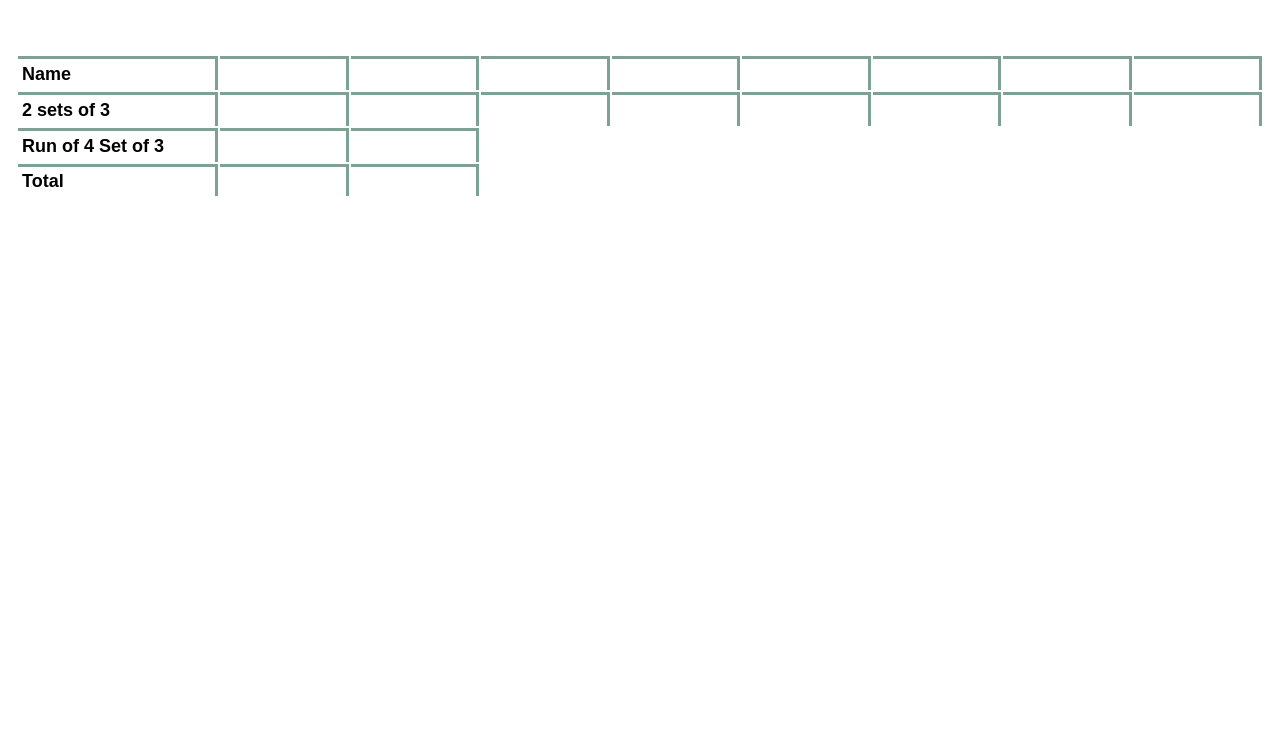
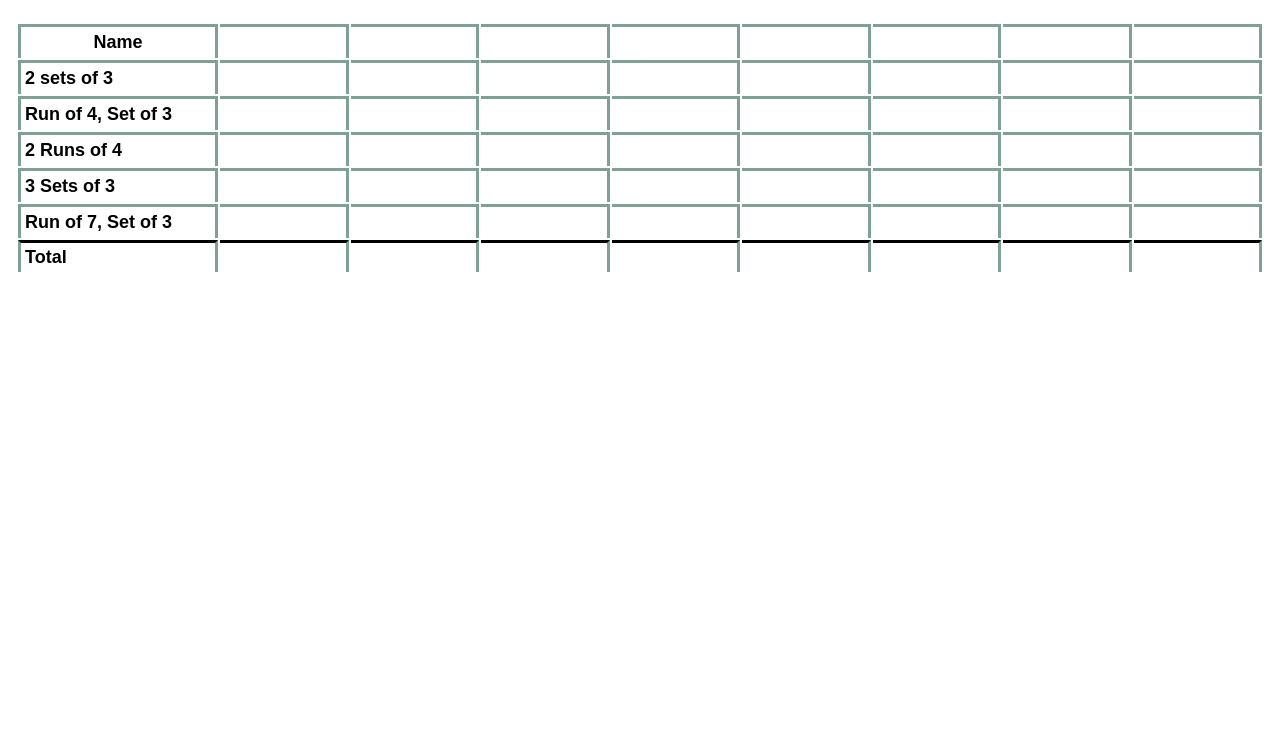
Before and after one commit to sts10/contract_score_card, a plain HTML site: page index.html in a window 1280 px wide. Shown: the part 52-800 px from the top of the page. Drawn offline with nearby package versions, Linux system fonts and the light colour scheme; a web font is replaced by a local one.

Commit message:
expanded to 8 players, 5 hands, plus centered title

```diff
--- a/css/styles.css
+++ b/css/styles.css
@@ -8,14 +8,8 @@ html{
   position: relative;
 }
 
-/* Make container responsive
-Use padding instead of margin so tweet button still works properly */
-article{
-  width: 100%;
-  max-width: 500px;
-  margin: 0 auto;
-  padding: 3em 1em 0;
-  position: relative;
+body {
+  font-family: 'Walter Turncoat', arial;
 }
 
 #header {
@@ -23,22 +17,22 @@ article{
   max-width: 900px;
   margin: 0 auto;
   position: relative;
+
 }
 
-#title {
-  margin: 0 auto;
-  position: relative;
+h1 {
+  text-align: center;
 }
 
 table {
   width: 100%;
   /*max-width: 900px;*/
   margin: 0 auto;
-  padding: 3em 1em 0;
+  padding: 1em 1em 0;
   position: relative;
 }
 
-td {
+th, td {
   font-family: 'Walter Turncoat', arial;
   font-weight: bold;
   font-size: 18px;
@@ -48,8 +42,18 @@ td {
   margin: 0;
 }
 
-td:first-child {
+td:first-child, th:first-child {
   width: 200px;
+  border-left: 3px #7DA193 solid;
+}
+
+td.total {
+  text-align: right;
+  border-top: 3px black solid;
+}
+
+#label {
+  text-align: left;
 }
 
 *:focus {
@@ -60,6 +64,7 @@ input[type=text] {
   font-family: 'Walter Turncoat', arial;
   font-weight: bold;
   font-size: 18px;
+  text-align: center;
   width: 100%;
   border: 0;
 }
--- a/index.html
+++ b/index.html
@@ -9,42 +9,86 @@
 <body>
   <div id="header">
     <h1>Contract Rummy Score Card</h1>
+
   </div>
   <table>
 
     <tr>
-      <td>Name</td>
-      <td><input type="text" class="name" id="player1_name"></td>
-      <td><input type="text" class="name" id="player2_name"></td>
-      <td><input type="text" class="name" id="player3_name"></td>
-      <td><input type="text" class="name" id="player4_name"></td>
-      <td><input type="text" class="name" id="player5_name"></td>
-      <td><input type="text" class="name" id="player6_name"></td>
-      <td><input type="text" class="name" id="player7_name"></td>
-      <td><input type="text" class="name" id="player8_name"></td>
+      <th>Name</th>
+      <th><input type="text" class="name" id="player1_name"></th>
+      <th><input type="text" class="name" id="player2_name"></th>
+      <th><input type="text" class="name" id="player3_name"></th>
+      <th><input type="text" class="name" id="player4_name"></th>
+      <th><input type="text" class="name" id="player5_name"></th>
+      <th><input type="text" class="name" id="player6_name"></th>
+      <th><input type="text" class="name" id="player7_name"></th>
+      <th><input type="text" class="name" id="player8_name"></th>
     </tr>
     <tr>
       <td>2 sets of 3</td>
-      <td><input type="text" class="hand1" id="player1_hand1"></td>
-      <td><input type="text" class="hand1" id="player2_hand1"></td>
-      <td><input type="text" class="hand1" id="player3_hand1"></td>
-      <td><input type="text" class="hand1" id="player4_hand1"></td>
-      <td><input type="text" class="hand1" id="player5_hand1"></td>
-      <td><input type="text" class="hand1" id="player6_hand1"></td>
-      <td><input type="text" class="hand1" id="player7_hand1"></td>
-      <td><input type="text" class="hand1" id="player8_hand1"></td>
+      <td><input type="text" class="hand" id="player1_hand1"></td>
+      <td><input type="text" class="hand" id="player2_hand1"></td>
+      <td><input type="text" class="hand" id="player3_hand1"></td>
+      <td><input type="text" class="hand" id="player4_hand1"></td>
+      <td><input type="text" class="hand" id="player5_hand1"></td>
+      <td><input type="text" class="hand" id="player6_hand1"></td>
+      <td><input type="text" class="hand" id="player7_hand1"></td>
+      <td><input type="text" class="hand" id="player8_hand1"></td>
     </tr>
     <tr>
-      <td>Run of 4 Set of 3</td>
-      <td><input type="text" class="hand2" id="player1_hand2"></td>
-      <td><input type="text" class="hand2" id="player2_hand2"></td>
-
+      <td>Run of 4, Set of 3</td>
+      <td><input type="text" class="hand" id="player1_hand2"></td>
+      <td><input type="text" class="hand" id="player2_hand2"></td>
+      <td><input type="text" class="hand" id="player3_hand2"></td>
+      <td><input type="text" class="hand" id="player4_hand2"></td>
+      <td><input type="text" class="hand" id="player5_hand2"></td>
+      <td><input type="text" class="hand" id="player6_hand2"></td>
+      <td><input type="text" class="hand" id="player7_hand2"></td>
+      <td><input type="text" class="hand" id="player8_hand2"></td>
     </tr>
     <tr>
-      <td>Total</td>
+      <td>2 Runs of 4</td>
+      <td><input type="text" class="hand" id="player1_hand3"></td>
+      <td><input type="text" class="hand" id="player2_hand3"></td>
+      <td><input type="text" class="hand" id="player3_hand3"></td>
+      <td><input type="text" class="hand" id="player4_hand3"></td>
+      <td><input type="text" class="hand" id="player5_hand3"></td>
+      <td><input type="text" class="hand" id="player6_hand3"></td>
+      <td><input type="text" class="hand" id="player7_hand3"></td>
+      <td><input type="text" class="hand" id="player8_hand3"></td>
+    </tr>
+    <tr>
+      <td>3 Sets of 3</td>
+      <td><input type="text" class="hand" id="player1_hand4"></td>
+      <td><input type="text" class="hand" id="player2_hand4"></td>
+      <td><input type="text" class="hand" id="player3_hand4"></td>
+      <td><input type="text" class="hand" id="player4_hand4"></td>
+      <td><input type="text" class="hand" id="player5_hand4"></td>
+      <td><input type="text" class="hand" id="player6_hand4"></td>
+      <td><input type="text" class="hand" id="player7_hand4"></td>
+      <td><input type="text" class="hand" id="player8_hand4"></td>
+    </tr>
+    <tr>
+      <td>Run of 7, Set of 3</td>
+      <td><input type="text" class="hand" id="player1_hand5"></td>
+      <td><input type="text" class="hand" id="player2_hand5"></td>
+      <td><input type="text" class="hand" id="player3_hand5"></td>
+      <td><input type="text" class="hand" id="player4_hand5"></td>
+      <td><input type="text" class="hand" id="player5_hand5"></td>
+      <td><input type="text" class="hand" id="player6_hand5"></td>
+      <td><input type="text" class="hand" id="player7_hand5"></td>
+      <td><input type="text" class="hand" id="player8_hand5"></td>
+    </tr>
+    <tr>
+      <td class="total" id="label">Total</td>
       <td class="total"><span id="player1_total"></span></td>
       <td class="total"><span id="player2_total"></span></td>
-
+      <td class="total"><span id="player3_total"></span></td>
+      <td class="total"><span id="player4_total"></span></td>
+      <td class="total"><span id="player5_total"></span></td>
+      <td class="total"><span id="player6_total"></span></td>
+      <td class="total"><span id="player7_total"></span></td>
+      <td class="total"><span id="player8_total"></span></td>
     </tr>
   </table>
 
--- a/js/app.js
+++ b/js/app.js
@@ -35,5 +35,11 @@ $(document).ready(function(){
   function calculateAll(){
     calculatePlayerTotal(1);
     calculatePlayerTotal(2);
+    calculatePlayerTotal(3);
+    calculatePlayerTotal(4);
+    calculatePlayerTotal(5);
+    calculatePlayerTotal(6);
+    calculatePlayerTotal(7);
+    calculatePlayerTotal(8);
   }
 });
```
